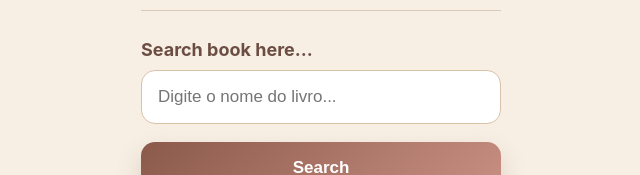
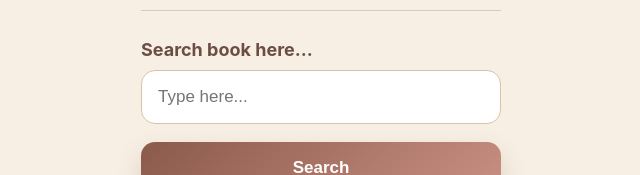
Before and after one commit to btrizayade/BookMind, a React (Vite) app in the folder frontend/: page / in a window 1280 px wide. Shown: the part 410-585 px from the top of the page, without its empty margins (319-959 px from the left). Built offline with nearby package versions, Linux system fonts and the light colour scheme.

Commit message:
feat: update sidebar

```diff
--- a/frontend/src/components/Sidebar/Sidebar.tsx
+++ b/frontend/src/components/Sidebar/Sidebar.tsx
@@ -30,7 +30,7 @@ function Sidebar({
 
       <input
         type="text"
-        placeholder="Digite o nome do livro..."
+        placeholder="Type here..."
         value={title}
         onChange={(e) => setTitle(e.target.value)}
       />
```
